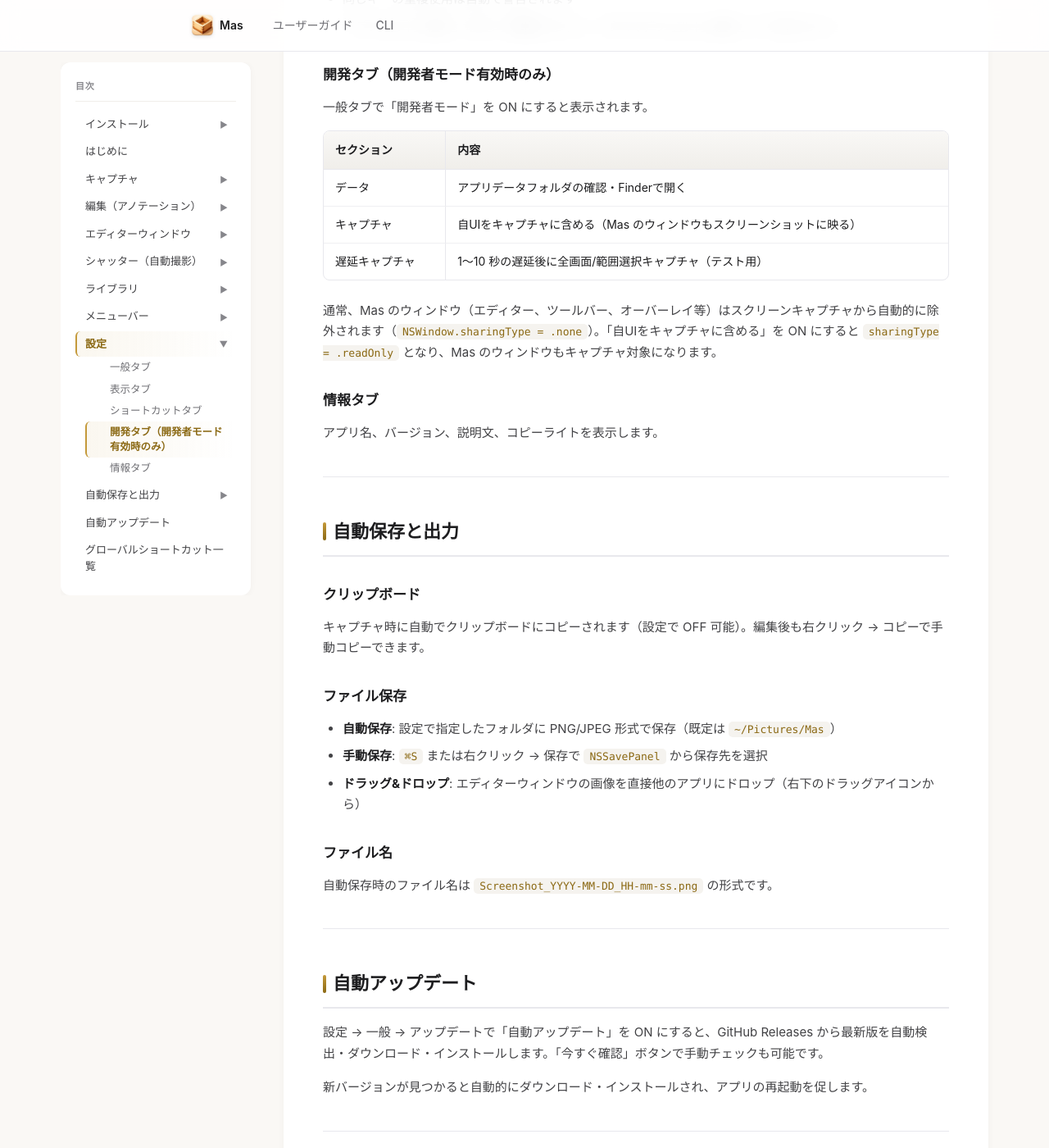
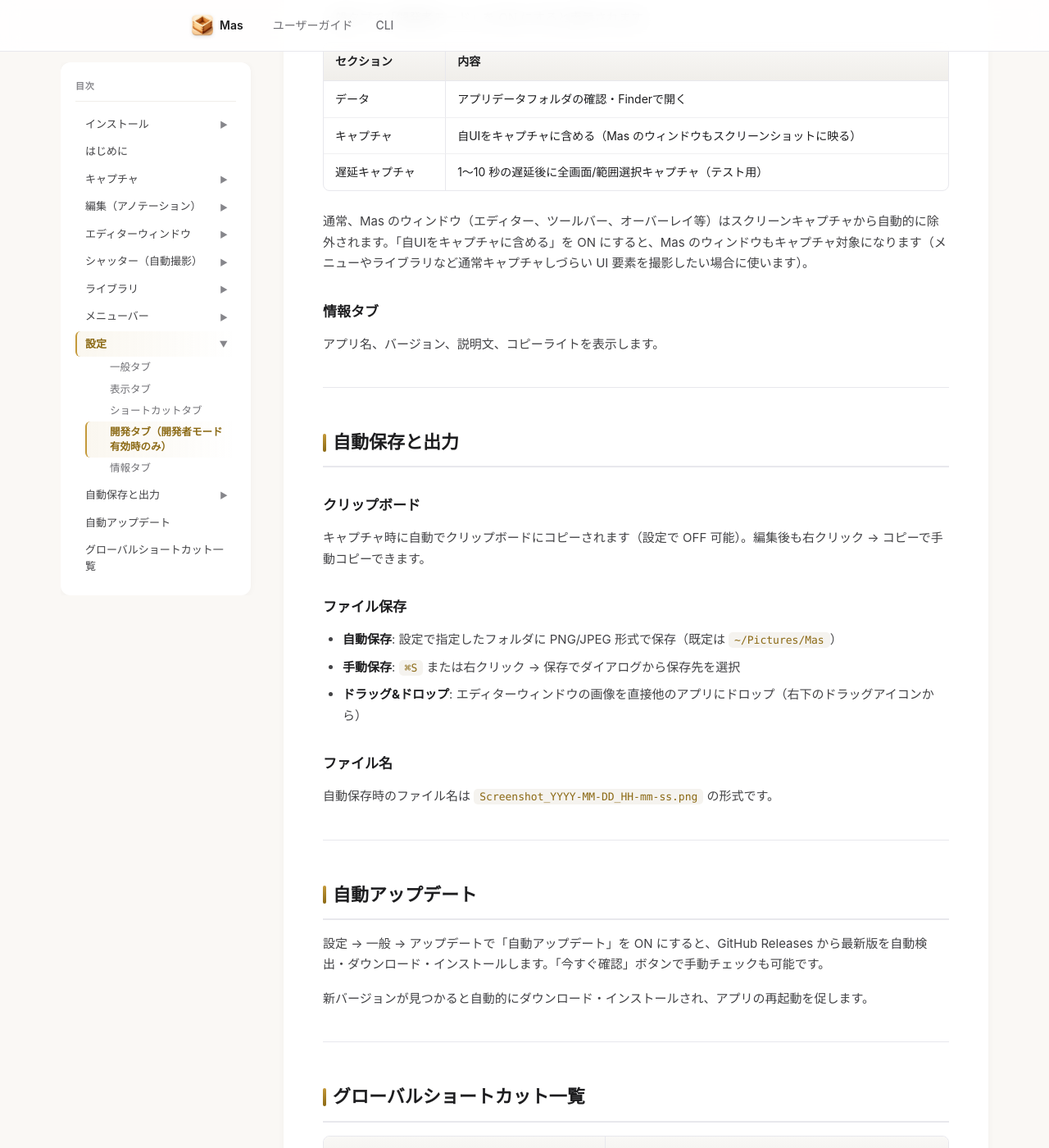
Before and after one commit to piggest/Mas, a Jekyll site: the page built from docs/user-guide.md, in a window 1280 px wide and 1400 px high, scrolled down 17242 px. Shown: the whole window at 82% size. Built offline with Jekyll 4.4.1, drawn with Linux system fonts in a browser that asks for light colours; some of the changed text lies outside the part shown.

Commit message:
docs: 内部実装の表記をユーザーガイドから削除
- ライブラリのキャッシュ・LazyVStack 等の最適化に関する記述を削除
- 設定→開発タブの NSWindow.sharingType API 表記を平文に書き直し
- 自動保存の NSSavePanel を「ダイアログ」に置換
- 変化検知の 100x100 リサイズ・差分計算アルゴリズム説明を削除

Co-Authored-By: Claude Opus 4.7 (1M context) <noreply@anthropic.com>

```diff
--- a/docs/user-guide.md
+++ b/docs/user-guide.md
@@ -338,8 +338,6 @@ VisionKit の Live Text を使用しており、日本語（縦書き含む）/
 4. 「開始」をクリック → 監視対象の画面が変化するとキャプチャ
 5. 変化率はリアルタイムで表示
 
-監視は画像を 100×100 ピクセルにリサイズして前回との差分を計算するため、処理負荷は最小限です。
-
 ### プログラマブルモード
 
 複数のステップを組み合わせて、自動キャプチャシーケンスを構築できます。最も柔軟なモードです。
@@ -527,7 +523,7 @@ VisionKit の Live Text を使用しており、日本語（縦書き含む）/
 | キャプチャ | 自UIをキャプチャに含める（Mas のウィンドウもスクリーンショットに映る） |
 | 遅延キャプチャ | 1〜10 秒の遅延後に全画面/範囲選択キャプチャ（テスト用） |
 
-通常、Mas のウィンドウ（エディター、ツールバー、オーバーレイ等）はスクリーンキャプチャから自動的に除外されます（`NSWindow.sharingType = .none`）。「自UIをキャプチャに含める」を ON にすると `sharingType = .readOnly` となり、Mas のウィンドウもキャプチャ対象になります。
+通常、Mas のウィンドウ（エディター、ツールバー、オーバーレイ等）はスクリーンキャプチャから自動的に除外されます。「自UIをキャプチャに含める」を ON にすると、Mas のウィンドウもキャプチャ対象になります（メニューやライブラリなど通常キャプチャしづらい UI 要素を撮影したい場合に使います）。
 
 ### 情報タブ
 
@@ -544,7 +540,7 @@ VisionKit の Live Text を使用しており、日本語（縦書き含む）/
 ### ファイル保存
 
 - **自動保存**: 設定で指定したフォルダに PNG/JPEG 形式で保存（既定は `~/Pictures/Mas`）
-- **手動保存**: `⌘S` または右クリック → 保存で `NSSavePanel` から保存先を選択
+- **手動保存**: `⌘S` または右クリック → 保存でダイアログから保存先を選択
 - **ドラッグ&ドロップ**: エディターウィンドウの画像を直接他のアプリにドロップ（右下のドラッグアイコンから）
 
 ### ファイル名
```
Also changed, not shown: other parts of docs/user-guide.md (+0 -2 lines).
